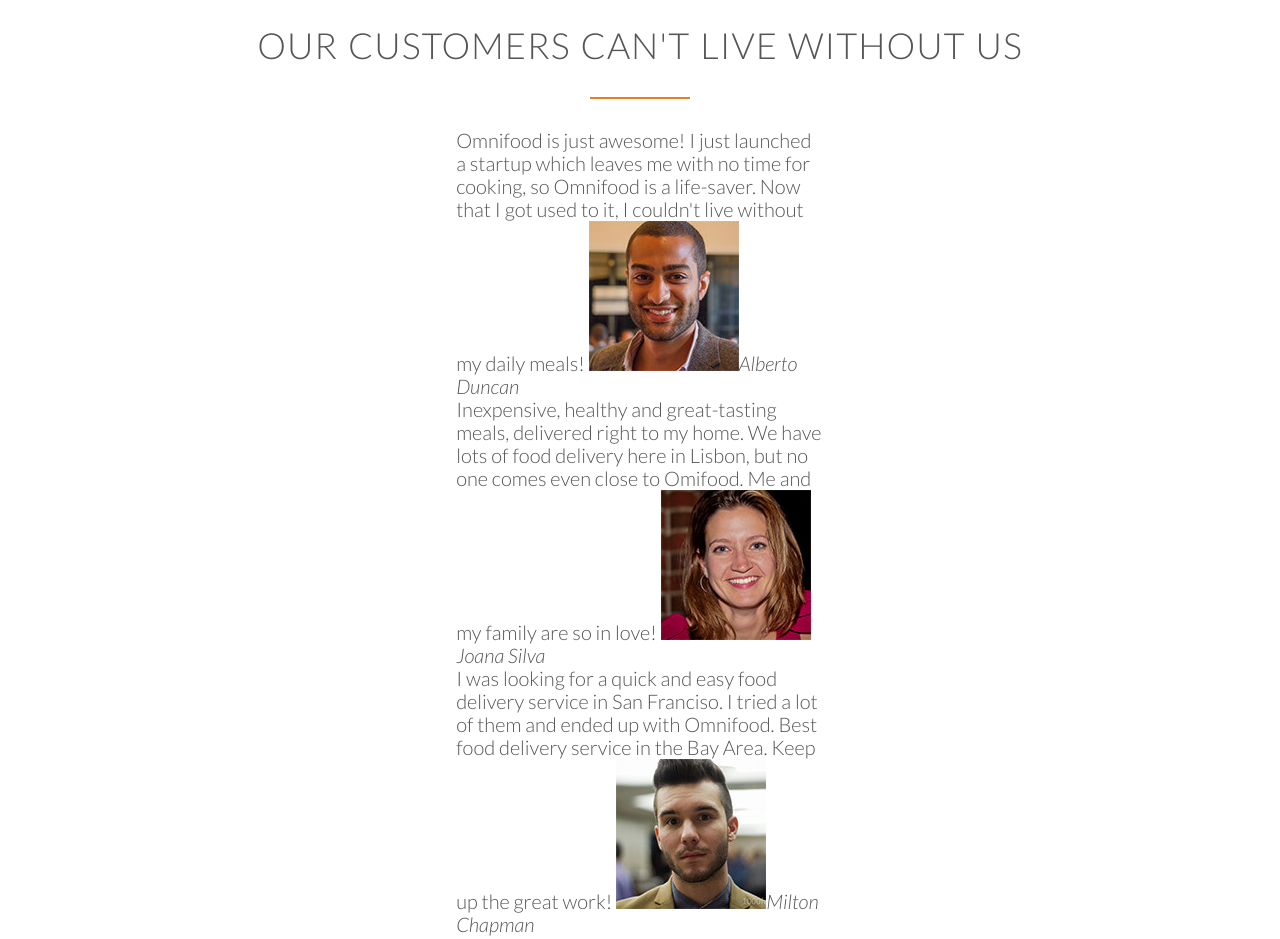
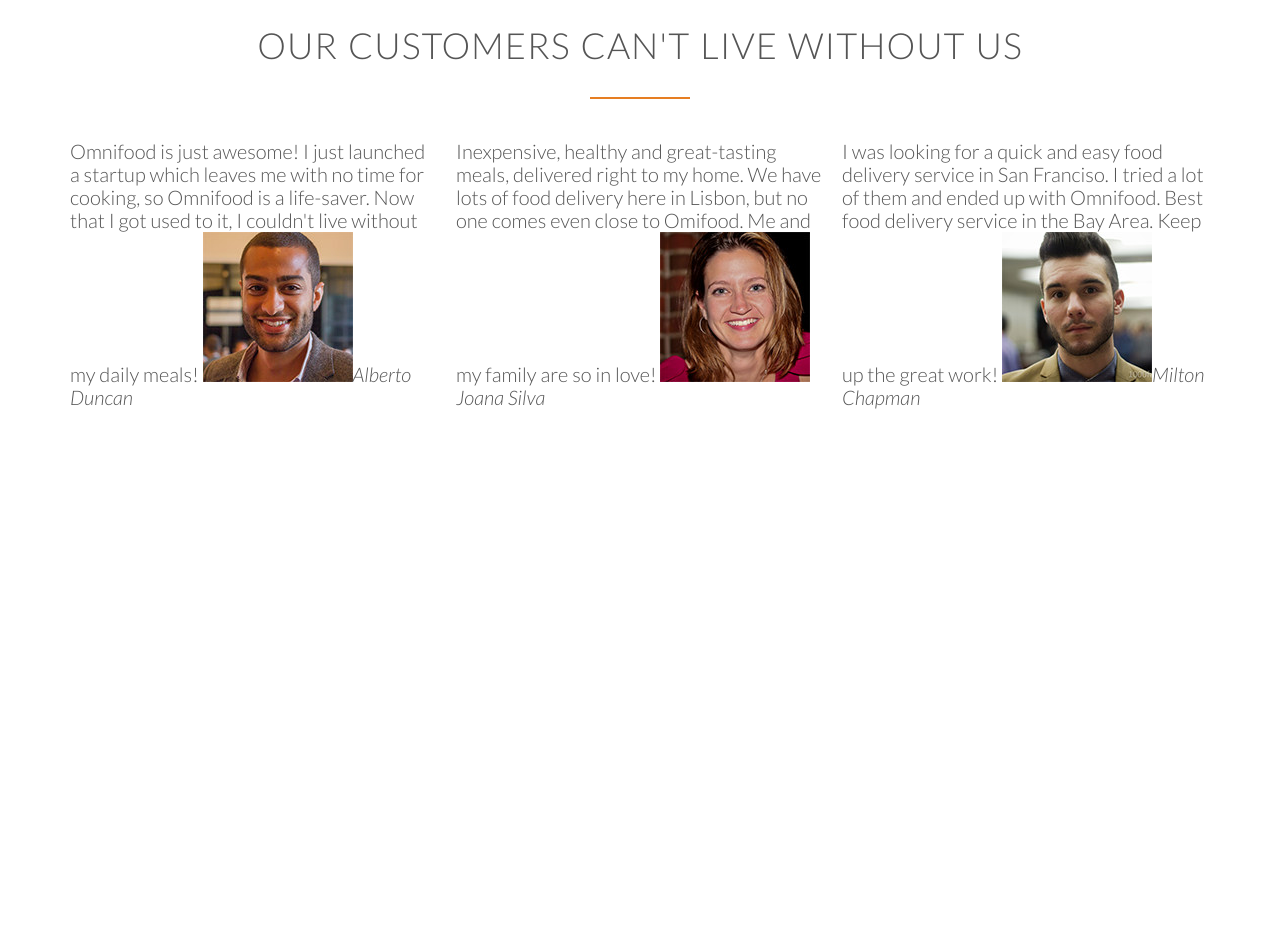
Before and after one commit to yahya09206/cuunto, a plain HTML site: page index.html in a window 1280 px wide. Shown: the part 3420-4359 px from the top of the page. After the commit the page ends 3920 px from the top, so only its background shows below. Drawn offline with Linux system fonts and the light colour scheme; files whose address does not match are found by name.

Commit message:
added correct class to tests

```diff
--- a/index.html
+++ b/index.html
@@ -221,19 +221,19 @@
 				<h2>Our customers can't live without us</h2>
 			</div>
 			<div class="row">
-				<div class="row span-1-of-3">
+				<div class="col span-1-of-3">
 					<blockquote>
 						Omnifood is just awesome! I just launched a startup which leaves me with no time for cooking, so Omnifood is a life-saver. Now that I got used to it, I couldn't live without my daily meals!
 						<cite><img src="resources/img/customer-1.jpg">Alberto Duncan</cite>
 					</blockquote>
 				</div>
-				<div class="row span-1-of-3">
+				<div class="col span-1-of-3">
 					<blockquote>
 						Inexpensive, healthy and great-tasting meals, delivered right to my home. We have lots of food delivery here in Lisbon, but no one comes even close to Omifood. Me and my family are so in love!
 						<cite><img src="resources/img/customer-2.jpg">Joana Silva</cite>
 					</blockquote>
 				</div>
-				<div class="row span-1-of-3">
+				<div class="col span-1-of-3">
 					<blockquote>
 						I was looking for a quick and easy food delivery service in San Franciso. I tried a lot of them and ended up with Omnifood. Best food delivery service in the Bay Area. Keep up the great work!
 						<cite><img src="resources/img/customer-3.jpg">Milton Chapman</cite>
```
